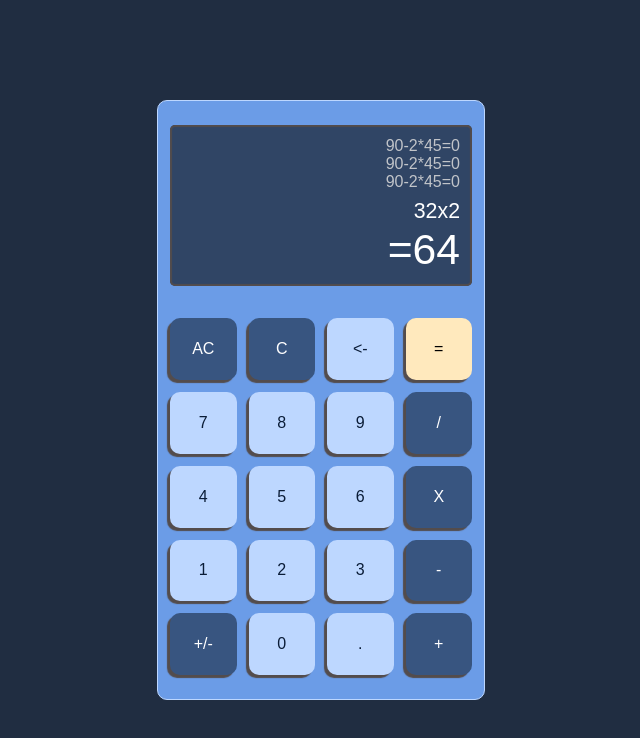
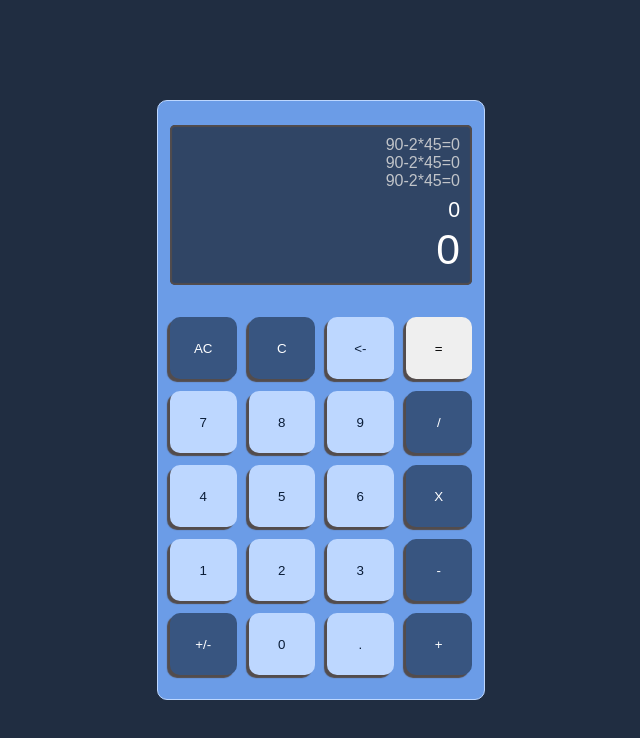
Before and after one commit to GustaSilvaBr/react-ts-calculator, a React (Create React App) app: page / in a window 1280 px wide. Shown: the top 738 px of the page, without its empty margins (319-959 px from the left). Built offline with nearby package versions, Linux system fonts and the light colour scheme.

Commit message:
:sparkles: feat: writing numbers in display

```diff
--- a/src/App.tsx
+++ b/src/App.tsx
@@ -3,11 +3,14 @@ import React from 'react';
 import '../src/styles/global.scss'
 
 import {Calculator} from './components/Calculator';
+import {CalcProvider} from './contexts/CalcContext';
 
 export function App() {
   return (
     <div className="App">
+      <CalcProvider>
         <Calculator/>
+      </CalcProvider>
     </div>
   );
 }
--- a/src/components/ButtonInCalc.tsx
+++ b/src/components/ButtonInCalc.tsx
@@ -2,22 +2,46 @@ import React, { ReactNode } from 'react';
 
 import '../styles/buttonInCalc.scss';
 
-const kindsOfButton = {
-    action: 0,
-    number: 1,
-    result: 2
+import {useCalcContext} from '../contexts/CalcContext';
+
+interface buttonInCalcInterface{
+    kindOfButton: 'action' | 'number' | 'calculate',
+    valueOfButton: '/' | 'X' | '-' | '+' | '+/-' | 'AC' | 'C' | '<-' | '=' |
+    '0' | '1' | '2' | '3' | '4' | '5' | '6' | '7' | '8' | '9' | '.',
 }
 
-interface buttonInCalc{
-    kindOfButton: 'action' | 'number' | 'result',
-    children:ReactNode,
-}
+export function ButtonInCalc({kindOfButton, valueOfButton }:buttonInCalcInterface){
+    const {currentCalc, setCurrentCalc} = useCalcContext();
 
-export function ButtonInCalc({kindOfButton, children}:buttonInCalc){
+    function handleEnterNumber(){
+        setCurrentCalc(currentCalc=="0"?(valueOfButton):(currentCalc+valueOfButton));
+    }
+
+    function handleEnterAction(){
+
+    }
+
+    function handleEnterCalculate(){
+
+    }
+
+    function handleOnClick(){
+        switch(kindOfButton){
+            case 'action':
+                handleEnterAction();
+                break;
+            case 'number':
+                handleEnterNumber();
+                break;
+            case 'calculate':
+                handleEnterCalculate();
+                break;
+        }
+    }
 
     return(
-        <div className={`flex button-in-calc ${kindOfButton}`}>
-            {children}
-        </div>
+        <button className={`button-in-calc ${kindOfButton}`} onClick={handleOnClick}>
+            {valueOfButton}
+        </button>
     )
 }
--- a/src/components/CalcButtons.tsx
+++ b/src/components/CalcButtons.tsx
@@ -3,74 +3,58 @@ import React from 'react';
 import '../styles/calcButtons.scss';
 
 import {ButtonInCalc} from './ButtonInCalc';
+import {useCalcContext} from '../contexts/CalcContext';
+
 
 export function CalcButtons(){
+    // const {currentCalc, setCurrentCalc} = useCalcContext();
+
+
     return (
         <div className="flex calc-buttons">
-            <ButtonInCalc kindOfButton='action'>
-                <span>AC</span>
-            </ButtonInCalc>
-            <ButtonInCalc kindOfButton='action'>
-                <span>C</span>
-            </ButtonInCalc>
-            <ButtonInCalc kindOfButton='number'>
-                <span> {`<-`} </span>
-            </ButtonInCalc>
-            <ButtonInCalc kindOfButton='result'>
-                <span>=</span>
-            </ButtonInCalc>
+            <ButtonInCalc kindOfButton='action' valueOfButton='AC'/>
 
-            <ButtonInCalc kindOfButton='number'>
-                <span>7</span>
-            </ButtonInCalc>
-            <ButtonInCalc kindOfButton='number'>
-                <span>8</span>
-            </ButtonInCalc>
-            <ButtonInCalc kindOfButton='number'>
-                <span>9</span>
-            </ButtonInCalc>
-            <ButtonInCalc kindOfButton='action'>
-                <span>/</span>
-            </ButtonInCalc>
+            <ButtonInCalc kindOfButton='action' valueOfButton='C'/>
 
-            <ButtonInCalc kindOfButton='number'>
-                <span>4</span>
-            </ButtonInCalc>
-            <ButtonInCalc kindOfButton='number'>
-                <span>5</span>
-            </ButtonInCalc>
-            <ButtonInCalc kindOfButton='number'>
-                <span>6</span>
-            </ButtonInCalc>
-            <ButtonInCalc kindOfButton='action'>
-                <span>X</span>
-            </ButtonInCalc>
+            <ButtonInCalc kindOfButton='number' valueOfButton='<-'/>
 
-            <ButtonInCalc kindOfButton='number'>
-                <span>1</span>
-            </ButtonInCalc>
-            <ButtonInCalc kindOfButton='number'>
-                <span>2</span>
-            </ButtonInCalc>
-            <ButtonInCalc kindOfButton='number'>
-                <span>3</span>
-            </ButtonInCalc>
-            <ButtonInCalc kindOfButton='action'>
-                <span>-</span>
-            </ButtonInCalc>
+            <ButtonInCalc kindOfButton='calculate' valueOfButton='='/>
 
-            <ButtonInCalc kindOfButton='action'>
-                <span>{`+/-`}</span>
-            </ButtonInCalc>
-            <ButtonInCalc kindOfButton='number'>
-                <span>0</span>
-            </ButtonInCalc>
-            <ButtonInCalc kindOfButton='number'>
-                <span>.</span>
-            </ButtonInCalc>
-            <ButtonInCalc kindOfButton='action'>
-                <span>+</span>
-            </ButtonInCalc>
+
+            <ButtonInCalc kindOfButton='number' valueOfButton='7'/>
+
+            <ButtonInCalc kindOfButton='number' valueOfButton='8'/>
+
+            <ButtonInCalc kindOfButton='number' valueOfButton='9'/>
+
+            <ButtonInCalc kindOfButton='action' valueOfButton='/'/>
+
+
+            <ButtonInCalc kindOfButton='number' valueOfButton='4'/>
+
+            <ButtonInCalc kindOfButton='number' valueOfButton='5'/>
+
+            <ButtonInCalc kindOfButton='number' valueOfButton='6'/>
+
+            <ButtonInCalc kindOfButton='action' valueOfButton='X' />
+
+
+            <ButtonInCalc kindOfButton='number' valueOfButton='1'/>
+
+            <ButtonInCalc kindOfButton='number' valueOfButton='2'/>
+
+            <ButtonInCalc kindOfButton='number' valueOfButton='3'/>
+
+            <ButtonInCalc kindOfButton='action' valueOfButton='-' />
+
+
+            <ButtonInCalc kindOfButton='action' valueOfButton='+/-'/>
+
+            <ButtonInCalc kindOfButton='number' valueOfButton='0'/>
+
+            <ButtonInCalc kindOfButton='number' valueOfButton='.'/>
+
+            <ButtonInCalc kindOfButton='action' valueOfButton='+'/>
 
 
         </div>
--- a/src/components/Display.tsx
+++ b/src/components/Display.tsx
@@ -3,8 +3,12 @@ import React from 'react';
 import '../styles/display.scss';
 
 import {CalcHistoricLine} from '../components/CalcHistoricLine';
+import { useCalcContext } from '../contexts/CalcContext';
 
 export function Display(){
+    const {currentCalc} = useCalcContext();
+
+
     return(
         <div className="flex display">
 
@@ -14,13 +18,13 @@ export function Display(){
                 <CalcHistoricLine/>
             </div>
 
-            <div className='flex latest-calcs'>
-                <div className='flex last-calc'>
-                    <span>32x2</span>
+            <div className='flex current-calc'>
+                <div className='flex calc'>
+                    <span>{currentCalc}</span>
 
                 </div>
-                <div className='flex current-calc'>
-                    <span> =64 </span>
+                <div className='flex result'>
+                    <span> {currentCalc} </span>
                 </div>
             </div>
         </div>
--- /dev/null
+++ b/src/contexts/CalcContext.tsx
@@ -0,0 +1,31 @@
+import React, {createContext, ReactNode, useContext, useState} from 'react';
+
+interface CalcContextType {
+    currentCalc: string,
+    setCurrentCalc: (value:string)=> void,
+}
+
+const CalcContext = createContext<CalcContextType | undefined>(void 0);
+
+interface CalcProvider{
+    children: ReactNode,
+}
+
+export function CalcProvider({children, }:CalcProvider){
+    const [currentCalc, setCurrentCalc] = useState<string>("0");
+
+    const values = {
+        currentCalc, setCurrentCalc
+    }
+
+    return(
+        <CalcContext.Provider value={values}>
+            {children}
+        </CalcContext.Provider>
+    )
+}
+
+export function useCalcContext(){
+    const context = useContext(CalcContext) as CalcContextType;
+    return context;
+}
--- a/src/styles/buttonInCalc.scss
+++ b/src/styles/buttonInCalc.scss
@@ -1,19 +1,27 @@
-div.button-in-calc{
+button.button-in-calc{
+    border: none;
+    outline-style: none;
+
+    width:100%;
+    height: 100%;
+
+    cursor: pointer;
+
     border-radius:10px;
     box-shadow: -3px 3px 1px rgb(83, 76, 76);
 }
 
-div.button-in-calc.number{
+button.button-in-calc.number{
     background-color: var(--btn-primary-color);
     color: var(--text-primary-color);
 }
 
-div.button-in-calc.action{
+button.button-in-calc.action{
     background-color: var(--btn-secondary-color);
     color: var(--text-secondary-color);
 }
 
-div.button-in-calc.result{
+button.button-in-calc.result{
     background-color: var(--emphasis-back-color);
     color: var(-text-primary-color);
 }
--- a/src/styles/calculator.scss
+++ b/src/styles/calculator.scss
@@ -1,6 +1,6 @@
 div.calculator{
     display:grid;
-    grid-template-rows:0.2fr 1fr;
+    grid-template-rows:160px 1fr;
     grid-template-columns:1fr;
 
     border-radius: 10px;
--- a/src/styles/display.scss
+++ b/src/styles/display.scss
@@ -22,7 +22,7 @@ div.display {
         font-size: var(--historic-calc-size);
     }
 
-    div.latest-calcs {
+    div.current-calc {
         flex-direction: column;
         align-items: flex-end;
 
@@ -30,12 +30,12 @@ div.display {
 
         color: var(--text-secondary-color);
 
-        div.last-calc {
+        div.calc {
             justify-content: flex-end;
             font-size: var(--last-calc-size);
         }
 
-        div.current-calc {
+        div.result {
             justify-content: flex-end;
             font-size: var(--current-calc-size);
         }
--- /dev/null
+++ b/src/utils/kindsOfAction.json
@@ -0,0 +1,3 @@
+{
+
+}
```
